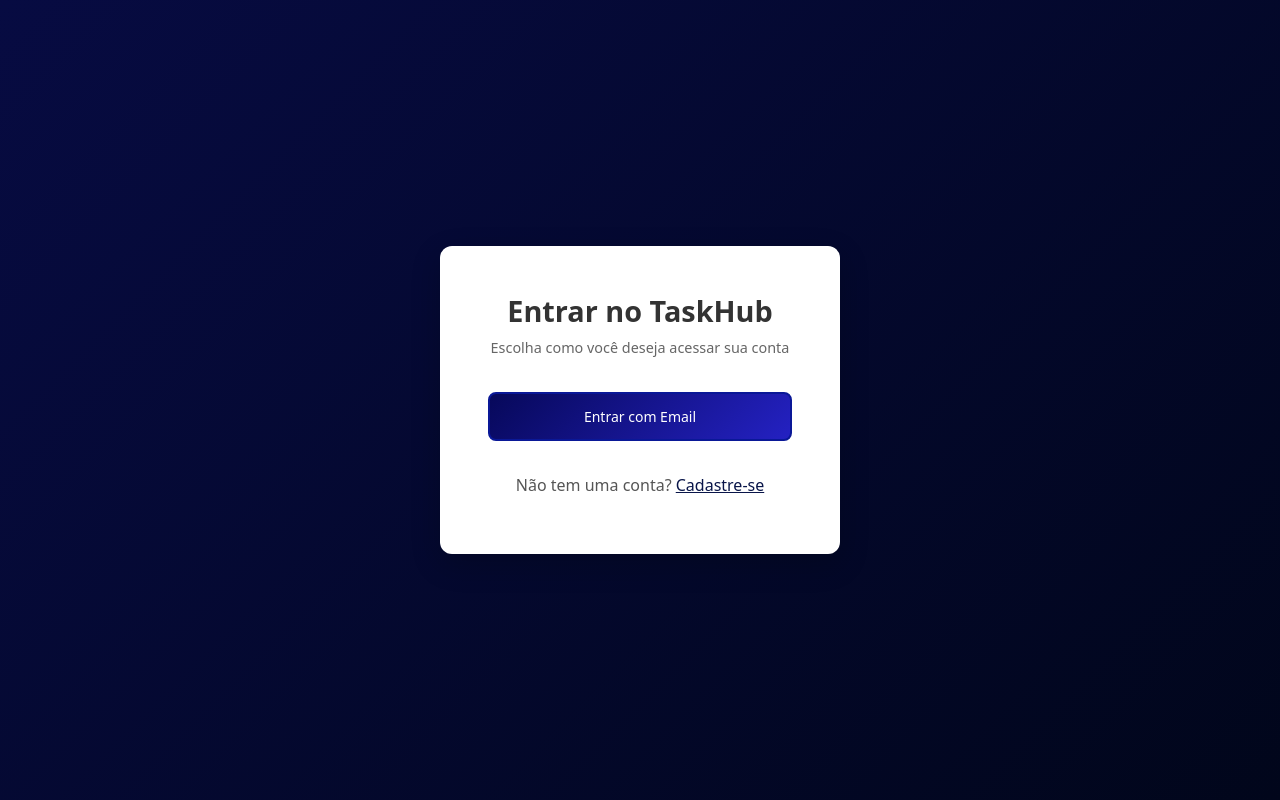
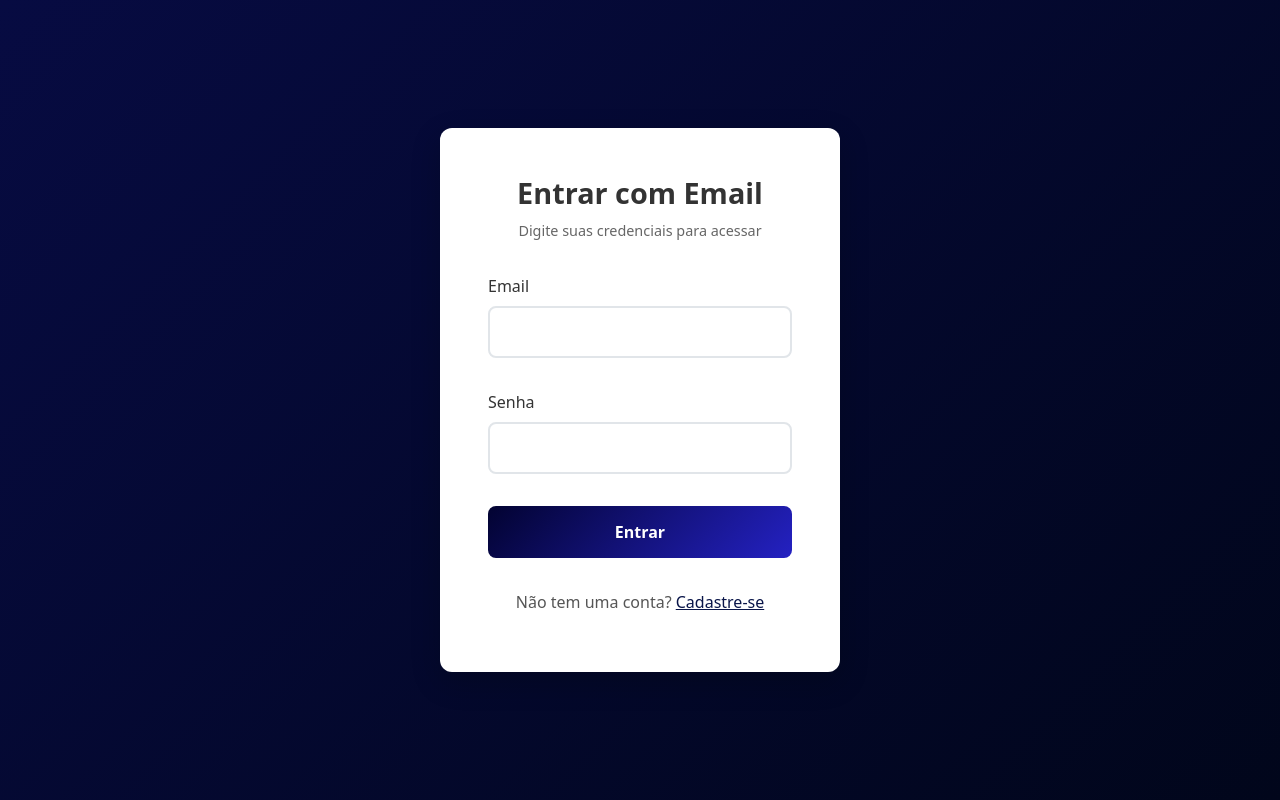
Before and after one commit to i4tsukei/TaskHub, a React (Vite) app in the folder taskhub/: page / in a window 1280 px wide. Both pictures are taken after a click on the button "Entrar ➝". Built offline with nearby package versions, Linux system fonts and the light colour scheme.

Commit message:
atualização de estrutura

```diff
--- a/taskhub/src/pages/Login.jsx
+++ b/taskhub/src/pages/Login.jsx
@@ -3,7 +3,6 @@
 import UsuarioService from '../services/UsuarioService';
 
 function Login({ setCurrentPage, darkTheme }) {
-  const [showEmailForm, setShowEmailForm] = useState(false);
   const [formData, setFormData] = useState({
     email: '',
     password: ''
@@ -36,7 +35,6 @@
   };
 
 
-  if (showEmailForm) {
   return (
     <div className={`login-container ${darkTheme ? 'dark-theme' : ''}`}>
       <div className="login-card">
@@ -69,26 +67,6 @@
           <button type="submit" className="login-btn">Entrar</button>
         </form>
 
-
-        </div>
-      </div>
-    );
-  }
-
-  return (
-    <div className={`login-container ${darkTheme ? 'dark-theme' : ''}`}>
-      <div className="login-card">
-        <div className="login-header">
-          <h1>Entrar no TaskHub</h1>
-          <p>Escolha como você deseja acessar sua conta</p>
-        </div>
-
-        <div className="login-options">
-          <button className="email-btn" onClick={() => setShowEmailForm(true)}>
-            Entrar com Email
-          </button>
-        </div>
-
         <div className="login-footer">
           <p>Não tem uma conta? <span className="link" onClick={() => setCurrentPage('cadastro')}>Cadastre-se</span></p>
         </div>
```
Lines whose indentation alone changed are shown as unchanged.
